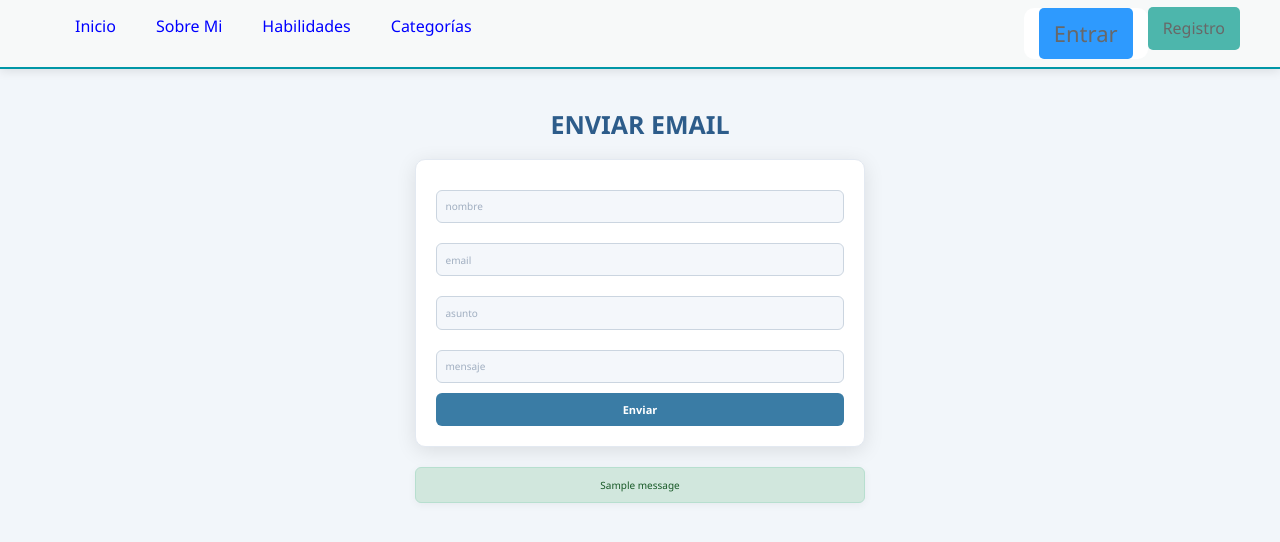
After one commit to irenejimenez19/vportfolio_irene, a Django app: page /contacto/ in a window 1280 px wide. The commit adds this page. Shown: the top 542 px of the page. Run offline with Django 5.2, Linux system fonts and the light colour scheme; one stand-in notice (Sample message) is shown; some libraries are stand-ins or nearby versions.

Commit message:
07/11/2024

```diff
--- a/appportfolio/views.py
+++ b/appportfolio/views.py
@@ -19,6 +19,10 @@ from django.views.decorators.csrf import csrf_protect
 from django.contrib.auth.models import User
 
 from django.conf import settings
+
+from django.core.mail import EmailMessage
+from django.template.loader import render_to_string
+from django.contrib import messages
 
 import urllib
 
@@ -566,3 +570,26 @@ def editar_video(request, video_id):
         return redirect('subir_videos')  # Redirige a la galería de videos
 
     return redirect('subir_videos')
+
+#########################
+#      13 CONTACTO
+#########################
+
+def contacto(request):
+    if request.method == "POST":
+        nombre = request.POST.get("nombre")
+        email = request.POST.get("email")
+        asunto = request.POST.get("asunto")
+        mensaje = request.POST.get("mensaje")
+
+        context = {'nombre': nombre, 'email': email, 'asunto': asunto, 'mensaje': mensaje}
+        template = render_to_string('email_template.html', context=context)
+
+        email = EmailMessage(asunto, template, settings.EMAIL_HOST_USER, ['ireeneejimenezz@gmail.com'])
+
+        email.fail_silenty = False  # Que no marque error en gmail
+        email.send()
+
+        messages.success(request, 'Se ha enviado tu email')
+        return redirect('home')
+    return render(request, 'correo.html')
--- a/pportfolio/urls.py
+++ b/pportfolio/urls.py
@@ -45,6 +45,7 @@ urlpatterns = [
     path('imagen/eliminar/<int:imagen_id>/', views.eliminar_imagen, name='eliminar_imagen'),
     path('video/editar/<int:video_id>/', views.editar_video, name='editar_video'),
     path('video/eliminar/<int:video_id>/', views.eliminar_video, name='eliminar_video'),
+    path('contacto/', views.contacto, name='contacto'),
 ]
 
 urlpatterns += static(settings.STATIC_URL, document_root=settings.STATIC_ROOT)
--- /dev/null
+++ b/static/css/cssCorreo.css
@@ -0,0 +1,103 @@
+/* Estilos Generales */
+body {
+    font-family: 'Helvetica Neue', Arial, sans-serif;
+    color: #1A1A1A;
+    background-color: #F2F6FA; /* Azul muy claro */
+    margin: 0;
+    padding: 0;
+}
+
+/* Encabezado */
+h1 {
+    text-align: center;
+    color: #2D5C8A; /* Azul oscuro */
+    font-size: 2.5rem;
+    font-weight: bold;
+    margin-top: 2rem;
+}
+
+/* Estilo del Formulario */
+form {
+    max-width: 450px;
+    margin: 2rem auto;
+    background-color: #FFFFFF;
+    padding: 2rem;
+    border-radius: 10px;
+    box-shadow: 0px 4px 20px rgba(0, 0, 0, 0.1);
+    border: 1px solid #E3E9F1; /* Línea suave */
+}
+
+form input[type="text"],
+form textarea {
+    width: 100%;
+    padding: 0.85rem;
+    margin: 1rem 0;
+    border: 1px solid #CBD5E0; /* Borde gris claro */
+    border-radius: 6px;
+    font-size: 1rem;
+    color: #334E68;
+    background-color: #F4F7FB;
+    transition: border-color 0.3s ease, background-color 0.3s ease;
+}
+
+form input[type="text"]:focus,
+form textarea:focus {
+    border-color: #5A9BD5; /* Azul de enfoque */
+    background-color: #E8F1FB;
+    outline: none;
+}
+
+form button[type="submit"] {
+    width: 100%;
+    padding: 0.85rem;
+    background-color: #3A7CA5; /* Azul vibrante */
+    border: none;
+    border-radius: 6px;
+    color: #FFFFFF;
+    font-size: 1.1rem;
+    font-weight: bold;
+    cursor: pointer;
+    transition: background-color 0.3s ease;
+}
+
+form button[type="submit"]:hover {
+    background-color: #2D5C8A; /* Azul más oscuro al pasar */
+}
+
+/* Mensaje de éxito */
+.alert-success {
+    max-width: 450px;
+    margin: 1.5rem auto;
+    padding: 1rem;
+    color: #155724;
+    background-color: #D1E7DD; /* Verde claro */
+    border: 1px solid #B7DFCF;
+    border-radius: 6px;
+    font-size: 1rem;
+    text-align: center;
+    box-shadow: 0px 2px 8px rgba(0, 0, 0, 0.05);
+}
+
+/* Centro de Contenidos */
+center {
+    text-align: center;
+    font-size: 1.2rem;
+    color: #4A4A4A;
+}
+
+/* Placeholder Styling */
+input::placeholder, textarea::placeholder {
+    color: #A0AEC0; /* Gris claro para el placeholder */
+}
+
+/* Otros ajustes */
+input:focus::placeholder,
+textarea:focus::placeholder {
+    color: #6C757D; /* Gris medio cuando se hace foco */
+}
+
+/* Ajustes para el Textarea */
+form textarea {
+    height: 100px;
+    resize: vertical;
+}
--- /dev/null
+++ b/templates/correo.html
@@ -0,0 +1,46 @@
+{% extends "base.html" %}
+{% load static %}
+
+{% block head %}
+<title>PORTFOLIO - CATEGORÍAS</title>
+<script src="https://code.jquery.com/jquery-1.12.4.min.js"></script>
+<script src="https://maxcdn.bootstrapcdn.com/bootstrap/3.3.5/js/bootstrap.min.js" integrity="sha512-K1qjQ+NcF2TYO/eI3M6v8EiNYZfA95pQumfvcVrTHtwQVDG+aHRqLi/ETn2uB+1JqwYqVG3LIvdm9lj6imS/pQ==" crossorigin="anonymous"></script>
+<link rel="stylesheet" href="https://maxcdn.bootstrapcdn.com/bootstrap/3.3.5/css/bootstrap.min.css" integrity="sha512-dTfge/zgoMYpP7QbHy4gWMEGsbsdZeCXz7irItjcC3sPUFtf0kuFbDz/ixG7ArTxmDjLXDmezHubeNikyKGVyQ==" crossorigin="anonymous">
+<link rel="stylesheet" href="{% static 'css/cssCorreo.css' %}">
+{% endblock %}
+
+{% block content %}
+    <center>
+    <br><br><br>
+    <!--<font color="#686868" size="6" face="Comic Sans MS,Arial,Verdana">ENVIAR EMAIL</font>-->
+    </center>
+    <br>
+
+    <h1>ENVIAR EMAIL</h1>
+    <form method="POST" action="{% url 'contacto' %}">
+        {% csrf_token %}
+        <input type="text" name="nombre" placeholder="nombre"><br>
+        <input type="text" name="email" placeholder="email"><br>
+        <input type="text" name="asunto" placeholder="asunto"><br>
+        <input type="text" name="mensaje" placeholder="mensaje"><br>
+        <button type="submit">Enviar</button>
+    </form>
+
+    {% if messages %}
+        {% for message in messages %}
+            <div class="alert alert-success" role="alert">
+                {{message}}
+            </div>
+        {% endfor %}
+    {% endif %}
+
+    {% if not request.user.is_authenticated %}
+    {% endif %}
+
+    {% if request.user.is_authenticated %}
+    {% endif %}
+
+{% endblock content %}
+
+{% block scripts %}
+{% endblock %}
--- /dev/null
+++ b/templates/email_template.html
@@ -0,0 +1,3 @@
+{{mensaje}}
+{{nombre}}
+{{email}}
--- a/templates/navbar.html
+++ b/templates/navbar.html
@@ -18,25 +18,26 @@
 
 			    <!-- bloque 1 usuarios anonimos no autorizados se quedan en la landing Page -->
 			    {% if not request.user.is_authenticated %}
-				    <li><a href="{% url 'home' %}"><font size="5" color="#0000FF">Inicio</font></a></li>
-                    <li><a href="{% url 'sobremi' %}"><font size="5" color="#0000FF">Sobre Mi</font></a></li>
-                    <li><a href="{% url 'habilidades' %}"><font size="5" color="#0000FF">Habilidades</font></a></li>
-				    <li><a href="{% url 'categorias' %}"><font size="5" color="#0000FF">Categorías</font></a></li>
+				    <li><a href="{% url 'home' %}"><font size="3" color="#0000FF">Inicio</font></a></li>
+                    <li><a href="{% url 'sobremi' %}"><font size="3" color="#0000FF">Sobre Mi</font></a></li>
+                    <li><a href="{% url 'habilidades' %}"><font size="3" color="#0000FF">Habilidades</font></a></li>
+				    <li><a href="{% url 'categorias' %}"><font size="3" color="#0000FF">Categorías</font></a></li>
 
 				{% endif %}
 
 				<!-- bloque 2 usuarios autorizados -->
 				{% if request.user.is_authenticated %}
-					<li><a href="{% url 'home' %}"><font size="5" color="#0000FF">Inicio</font></a></li>
-					<li><a href="{% url 'experiencias' %}"><font size="5" color="#0000FF">Mis Experiencias</font></a></li>
-      		        <li><a href="{% url 'estudios' %}"><font size="5" color="#0000FF">Mis Estudios</font></a></li>
+					<li><a href="{% url 'home' %}"><font size="3" color="#0000FF">Inicio</font></a></li>
+					<li><a href="{% url 'experiencias' %}"><font size="3" color="#0000FF">Mis experiencias</font></a></li>
+      		        <li><a href="{% url 'estudios' %}"><font size="3" color="#0000FF">Mis estudios</font></a></li>
 				    <!--<li><a href="{% url 'habilidades' %}"><font size="5" color="#0000FF">Seguidores</font></a></li>
 				    <li><a href="{% url 'habilidades' %}"><font size="5" color="#0000FF">Seguidos</font></a></li>
 				    <li><a href="{% url 'habilidades' %}"><font size="5" color="#0000FF">Notificaciones</font></a></li>-->
-					<li><a href="{% url 'subir_imagenes' %}"><font size="5" color="#0000FF">Diplomas</font></a></li>
-					<li><a href="{% url 'subir_videos' %}"><font size="5" color="#0000FF">Vídeos</font></a></li>
+					<li><a href="{% url 'subir_imagenes' %}"><font size="3" color="#0000FF">Diplomas</font></a></li>
+					<li><a href="{% url 'subir_videos' %}"><font size="3" color="#0000FF">Vídeos</font></a></li>
+					<li><a href="{% url 'contacto' %}"><font size="3" color="#0000FF">Enviar email</font></a></li>
 					{% if request.user.is_staff %}
-						<li><a href="{% url 'entrevistadores' %}"><font size="5" color="#0000FF">Entrevistadores</font></a></li>
+						<li><a href="{% url 'entrevistadores' %}"><font size="3" color="#0000FF">Entrevistadores</font></a></li>
 					{% endif %}
 				{% endif %}
             </ul>
@@ -44,12 +45,12 @@
 			<!-- inicio nuevo bloque para login y register-->
 			<ul class="nav navbar-nav navbar-right">
 			{% if request.user.is_authenticated %}
-				 <li><a href="{% url 'cerrar' %}"><font size="5" color="#0000FF">Cerrar Sesión</font></a></li>
+				 <li><a href="{% url 'cerrar' %}"><font size="3" color="#0000FF">Cerrar Sesión</font></a></li>
 			{% endif %}
 
 			{% if not request.user.is_authenticated %}
 			  <a class="btn btn-success" href="{% url 'register' %}" style="margin-top: 7px;">
-			           <font size="5" color="#686868">Registro</font>
+			           <font size="3" color="#686868">Registro</font>
 			  </a>
 			{% endif %}
 
--- a/templates/sobremi.html
+++ b/templates/sobremi.html
@@ -37,7 +37,7 @@
  <td>CÓDIGO</td>
  <td>NOMBRE CATEGORÍA</td>
  </tr>
- // para que recorra con el bucle toda la lista de categorías y las vaya pintando
+ <!--para que recorra con el bucle toda la lista de categorías y las vaya pintando-->
  {% for r in listaCategorias %}
  <tr>
  <td>{{ r.id }}</td>
```
Also changed, not shown: pportfolio/settings.py (+8 -0 lines), requirements.txt (+19 -7 lines), db.sqlite3, media/media/chica_557k9zR.jpg (added).
